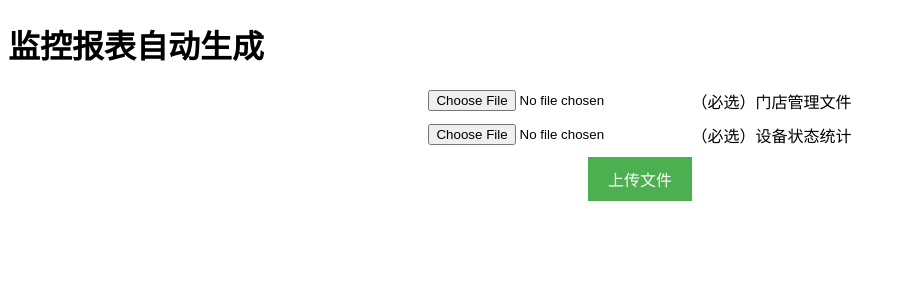
After one commit to yoval/tll_xpbh, a Flask app: page /jiankong in a window 1280 px wide. The commit adds this page. Shown: the top 300 px of the page, without its empty margins (0-905 px from the left). Run offline with Flask 3, Linux system fonts and the light colour scheme; parts of the project's set-up code (start-up, migrations or seed data) failed here and were passed over.

Commit message:
增加监控脚本

```diff
--- a/app.py
+++ b/app.py
@@ -91,6 +91,32 @@ def add_number(text):
     numbered_text = '\n'.join(numbered_lines)
     return numbered_text
 
+# 监控在线状况判断
+def cal_zaixian(zaixian):
+    a,b = zaixian.split('/')
+    if a =='0':
+        return '离线'
+    elif b=='1':
+        return '部分在线'
+    elif a==b :
+        return '在线'
+    else :
+        return '部分在线'
+# 监控表透视
+def jiankong_process_stores(df):
+    pivot_stores = pd.pivot_table(
+        df,
+        index=["大区经理", "省区经理", "区域经理"],
+        columns=["在线状况"],
+        values="门店编号",
+        aggfunc="count",
+        fill_value=0,
+    )
+    pivot_stores.reset_index(inplace=True)
+    pivot_stores["监控门店数"] = pivot_stores["在线"] + pivot_stores["部分在线"] + pivot_stores["离线"]
+    return pivot_stores
+
+
 
 # 创建 Flask 应用
 app = Flask(__name__, template_folder='./templates',static_folder='outputs')
@@ -115,6 +141,10 @@ def index():
 @app.route('/xinpin')
 def xinpin():
     return render_template('xinpin.html')
+
+@app.route('/jiankong')
+def jiankong():
+    return render_template('jiankong.html')
 
 @app.route('/readme')
 def readme():
@@ -391,6 +421,39 @@ def xiaoshou_upload_files():
     return html
 
 
+@app.route('/jiankong_upload', methods=['POST'])
+def jiankong_upload_files():
+    now = time.strftime('%Y%m%d_%H%M', time.localtime())
+    file1 = request.files['file1']
+    file2 = request.files['file2']
+    file1_path = os.path.join('uploads', f'{now}_{file1.filename}')
+    file1.save(file1_path)
+    file2_path = os.path.join('uploads', f'{now}_{file2.filename}')
+    file2.save(file2_path)
+    mendian_df = mendian_format(file1_path)
+    jiankong_df = pd.read_excel(file2_path,header=2)
+    new_store_codes = {'城中万达广场': 'TLL07669'}
+    for store_name, new_code in new_store_codes.items():
+        jiankong_df.loc[jiankong_df['门店名称'] == store_name, '门店编号'] = new_code
+    df_merge= pd.merge(jiankong_df, mendian_df, how='left', left_on ='门店编号',right_on='门店编码',suffixes=('', '_OA'))
+    df_merge['在线状况'] = df_merge['设备在线情况'].apply(cal_zaixian)
+    df_merge = df_merge.loc[:,['门店编号','门店名称','省','市','区','运营状态','南北战区','大区经理','省区经理','区域经理','设备在线情况','设备在线率','设备存储情况','在线状况']]
+    df_open_stores = df_merge.query('运营状态 != "空合同" and 运营状态 != "长期闭店"') # 排除空合同、长期闭店门店
+    pivot_open_stores = jiankong_process_stores(df_open_stores)
+    df_operating_stores = df_merge[df_merge["运营状态"] == "营业中"] # 营业中门店
+    pivot_operating_stores = jiankong_process_stores(df_operating_stores)
+    df_result= pd.merge(pivot_open_stores, pivot_operating_stores, how='left', on ='区域经理',suffixes=('', '(营业中)'))
+    df_result = df_result.loc[:,['大区经理','省区经理','区域经理','监控门店数','在线','部分在线','离线','监控门店数(营业中)','在线(营业中)','部分在线(营业中)','离线(营业中)']]
+    output_filename = f'{folder}\\门店监控状态统计_{now}.xlsx'
+    with pd.ExcelWriter(output_filename, engine='openpyxl') as writer:
+        df_merge.to_excel(writer, sheet_name='底表', index=False)
+        df_result.to_excel(writer, sheet_name='中间表', index=False)
+
+    file_link = url_for('static', filename=f'门店监控状态统计_{now}.xlsx')
+    html = f'<a href="{file_link}">下载门店监控状态统计_{now}.xlsx</a>'
+    return html
+
+
 @app.route('/qishu', methods=['GET', 'POST'])
 def qishu():
     result = []
@@ -420,6 +483,7 @@ def get_local_ip():
         s.close()
     return ip
 
+
 post_url = 'https://note.bizha.top/tianlala'
 local_ip = get_local_ip()
 post_data = {'text':f'{local_ip}:5000'}
--- a/templates/index.html
+++ b/templates/index.html
@@ -3,7 +3,7 @@
 <head>
     <meta charset="UTF-8">
     <meta name="viewport" content="width=device-width, initial-scale=1.0">
- <title>报货报表自动处理程序ver0.1</title>
+ <title>数据部自动化脚本</title>
  <style>
         * {
             box-sizing: border-box;
@@ -152,6 +152,7 @@
     <a href="xiaoshou">单店单品销售制作</a>
     <a href="caipin">套餐菜品名称还原</a>
     <a href="xundian">巡店表处理</a>
+	<a href="jiankong">监控报表生成</a>
     <a href="qishu">同环比期计算</a>
     <a href="http://tll.bizha.top/#/?id=%e8%87%aa%e5%8a%a8%e5%8c%96%e8%84%9a%e6%9c%ac" class="gray" target="_blank">说明 </a>
     <div class="files">
--- /dev/null
+++ b/templates/jiankong.html
@@ -0,0 +1,81 @@
+<!DOCTYPE html>
+<html lang="en">
+<head>
+    <meta charset="UTF-8">
+    <meta name="viewport" content="width=device-width, initial-scale=1.0">
+    <title>监控自动化脚本</title>
+    <style>
+        body {
+            font-family: Arial, sans-serif;
+        }
+        form {
+            display: flex;
+            flex-direction: column;
+            align-items: center;
+        }
+        .input-group {
+            display: flex;
+            align-items: center;
+            margin-bottom: 10px;
+        }
+        input[type="file"] {
+            margin-right: 10px;
+        }
+        input[type="submit"] {
+            background-color: #4CAF50;
+            color: white;
+            padding: 10px 20px;
+            border: none;
+            cursor: pointer;
+            font-size: 16px;
+        }
+        input[type="submit"]:hover {
+            background-color: #45a049;
+        }
+    </style>
+    <script>
+        function validateForm(event) {
+            const file1 = document.getElementById("file1");
+            const file2 = document.getElementById("file2");
+
+            if (file1.files.length === 0 || file2.files.length === 0) {
+                alert("请选择文件");
+                event.preventDefault();
+                return;
+            }
+
+            const file1Size = file1.files[0].size;
+            const file2Size = file2.files[0].size;
+
+            if (file1Size > 10 * 1024 * 1024 || file2Size > 10 * 1024 * 1024) {
+                alert("文件大小不能超过10MB");
+                event.preventDefault();
+                return;
+            }
+
+            const file1Extension = file1.files[0].name.split(".").pop();
+            const file2Extension = file2.files[0].name.split(".").pop();
+
+            if (file1Extension !== "xlsx" || file2Extension !== "xlsx") {
+                alert("文件格式不正确");
+                event.preventDefault();
+                return;
+            }
+        }
+    </script>
+</head>
+<body>
+    <h1>监控报表自动生成</h1>
+    <form action="/jiankong_upload" method="POST" enctype="multipart/form-data" onsubmit="validateForm(event)">
+        <div class="input-group">
+          <input type="file" name="file1" id="file1">
+          <label for="file1">（必选）门店管理文件</label>
+        </div>
+        <div class="input-group">
+          <input type="file" name="file2" id="file2">
+          <label for="file2">（必选）设备状态统计</label>
+        </div>
+      <input type="submit" value="上传文件">
+    </form>
+</body>
+</html>
```
